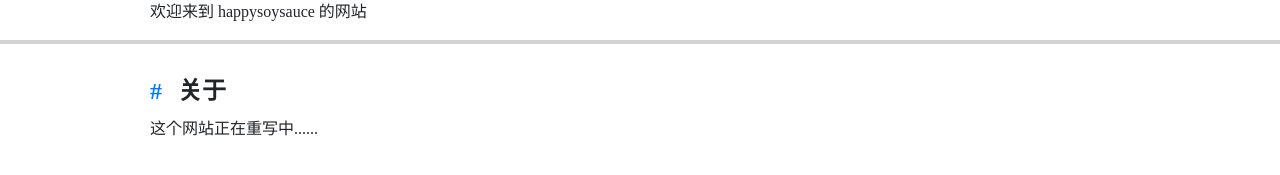
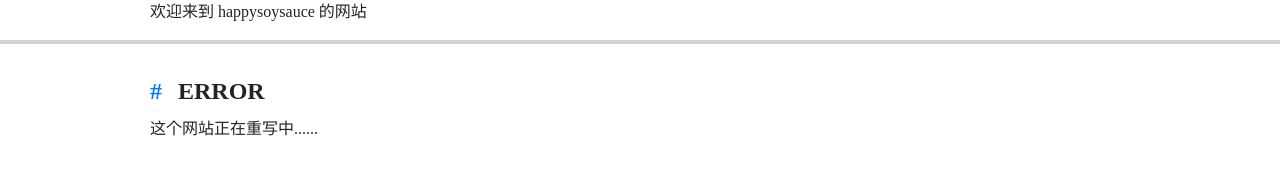
Before and after one commit to Happy-soy-sauce/Happy-soy-sauce.github.io, a plain HTML site: page index.html in a window 1280 px wide. Shown: the part 77-252 px from the top of the page. Drawn offline with nearby package versions, Linux system fonts and the light colour scheme; a web font is replaced by a local one.

Commit message:
Update index.html

```diff
--- a/index.html
+++ b/index.html
@@ -43,7 +43,7 @@
 
           <!-- about -->
           <section class="topic">
-            <h2 id="about"><a href="#about">#</a>关于</h2>
+            <h2 id="about"><a href="#about">#</a>ERROR</h2>
             <p>这个网站正在重写中......</p>
           </section>
         </main>
```
